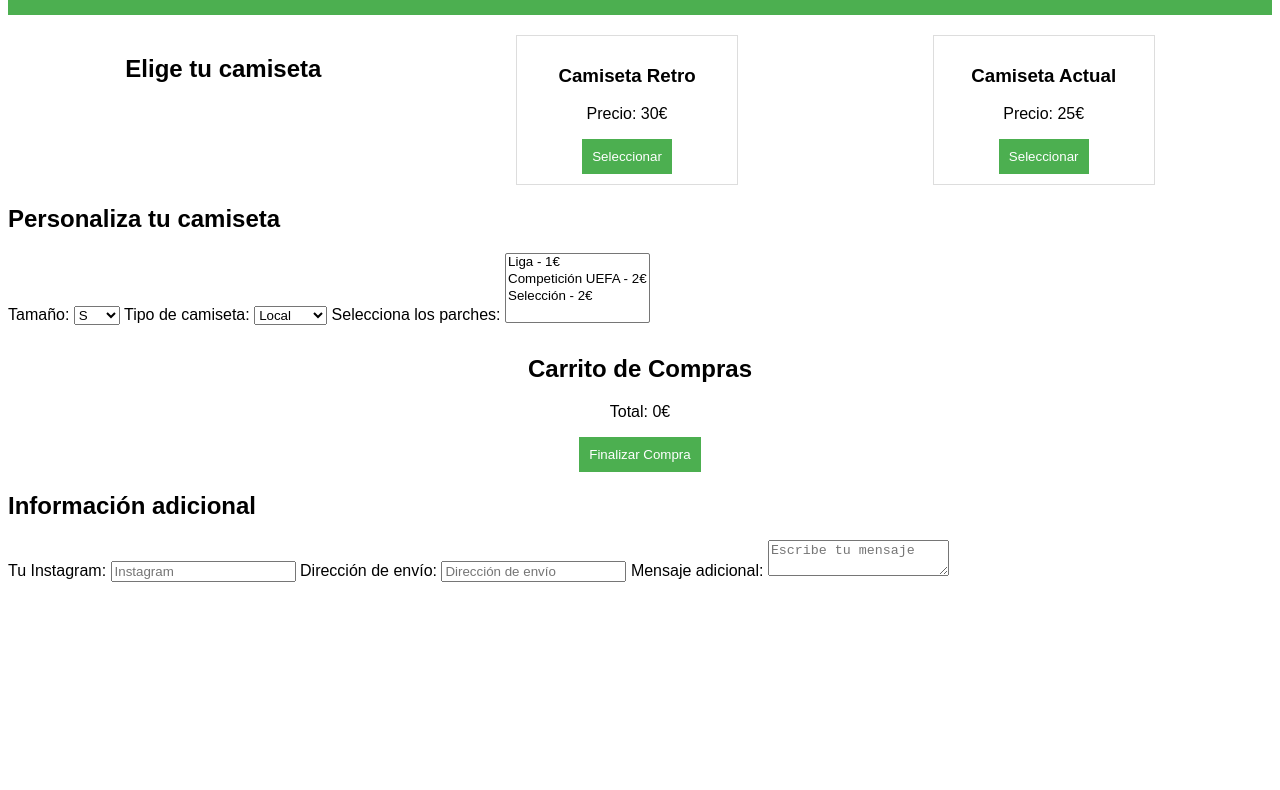
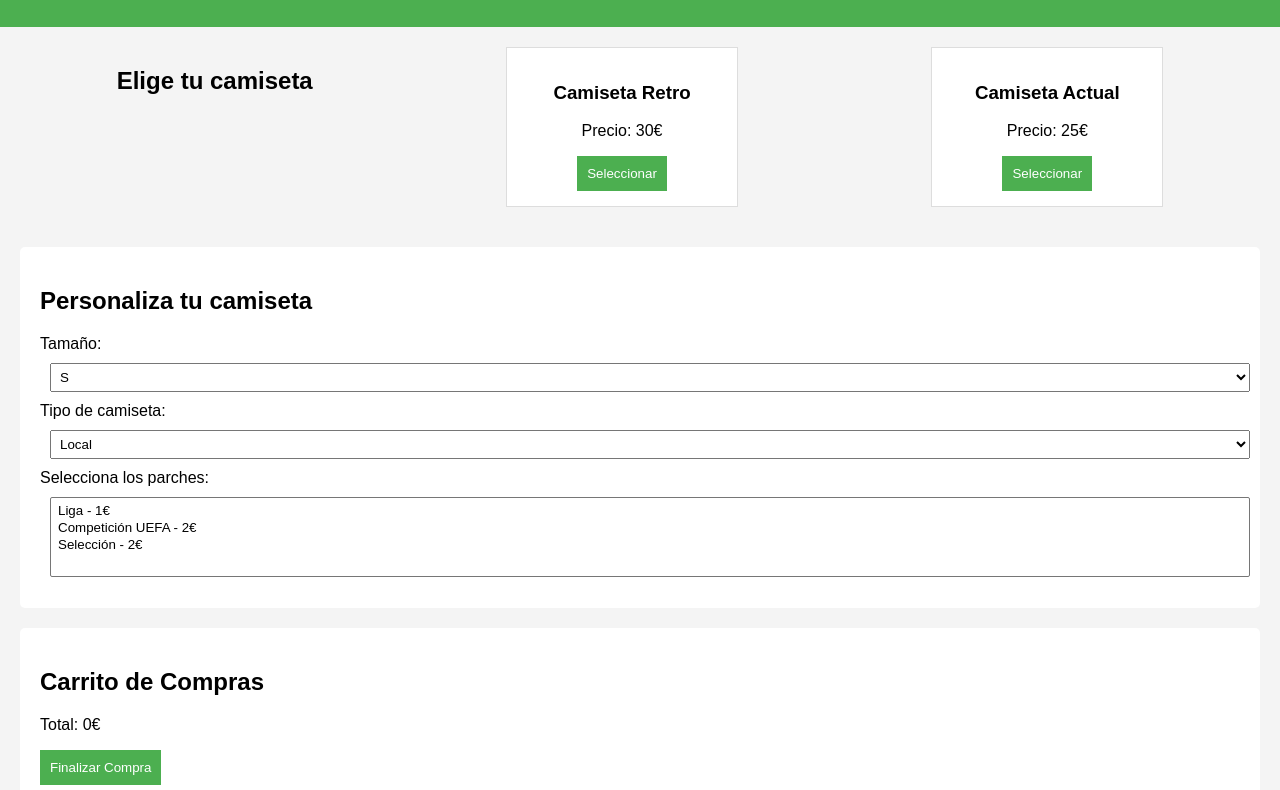
Before and after one commit to pompirompio/FutbolKingSvq, a plain HTML site: page index.html in a window 1280 px wide. Shown: the part 93-883 px from the top of the page. Before the commit the page ends 800 px from the top, so only its background shows below. Drawn offline with Linux system fonts and the light colour scheme.

Commit message:
Update styles.css

```diff
--- a/styles.css
+++ b/styles.css
@@ -1,30 +1,42 @@
 body {
     font-family: Arial, sans-serif;
+    background-color: #f4f4f4;
+    margin: 0;
+    padding: 0;
 }
 
 header {
     background-color: #4CAF50;
     color: white;
-    padding: 10px;
+    padding: 20px;
     text-align: center;
 }
 
 #productos {
     display: flex;
     justify-content: space-around;
-    margin: 20px;
+    padding: 20px;
 }
 
 .producto {
     border: 1px solid #ddd;
-    padding: 10px;
+    padding: 15px;
     width: 200px;
     text-align: center;
+    background-color: white;
 }
 
-#carrito {
-    margin-top: 30px;
-    text-align: center;
+#personalizacion, #carrito, #informacion-adicional {
+    margin: 20px;
+    background-color: white;
+    padding: 20px;
+    border-radius: 5px;
+}
+
+select, input, textarea {
+    margin: 10px;
+    padding: 5px;
+    width: 100%;
 }
 
 button {
```
